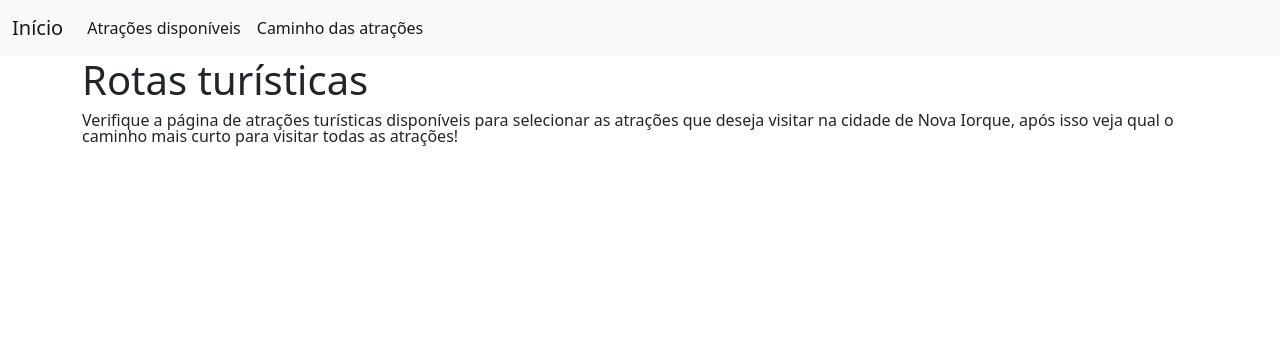
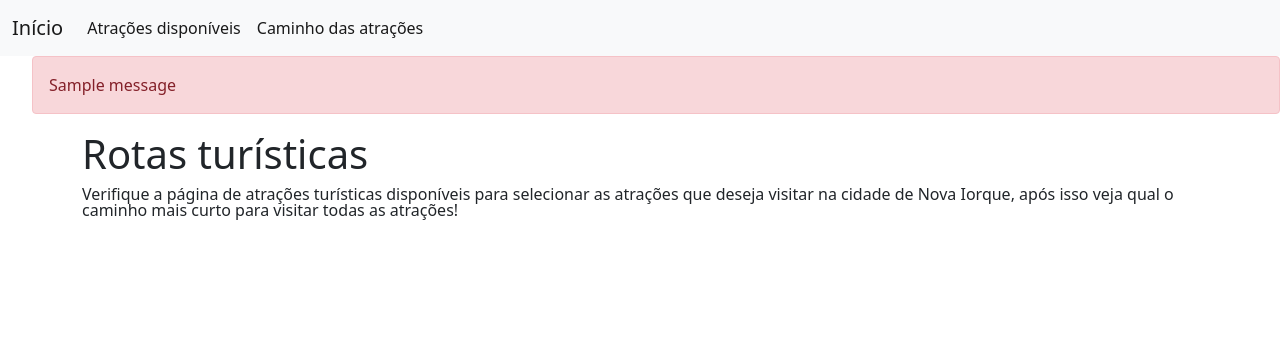
Before and after one commit to projeto-de-algoritmos/Grafos2_Tourism_Routes, a Django app: page / in a window 1280 px wide. Shown: the top 356 px of the page. Run offline with Django 3.2, Linux system fonts and the light colour scheme; tables that the repository leaves empty hold one stand-in row (values such as "Sample post"); one stand-in notice (Sample message) is shown.

Commit message:
Add error message handling in template

```diff
--- a/maps/templates/home.html
+++ b/maps/templates/home.html
@@ -18,6 +18,13 @@
   </head>
   <body>
     {% include "navbar.html" %}
+    <ul class="messages">
+        {% for message in messages %}
+          <div class="alert alert-danger" role="alert">
+            {{ message }}
+          </div>
+        {% endfor %}
+    </ul>
     <div class="container">
       <h1>Rotas turísticas</h1>
       <p class="lh-1">Verifique a página de atrações turísticas disponíveis para selecionar as atrações que deseja visitar na cidade de Nova Iorque, após isso veja qual o caminho mais curto para visitar todas as atrações!</p><p>
--- a/maps/views.py
+++ b/maps/views.py
@@ -12,12 +12,20 @@ from maps.graph_utils import build_graph, dijkstra
 
 def list_attractions(request):
     attractions = TouristAttraction.objects.all().order_by('-selected')
-
-    return render(
-        request,
-        'user_attractions.html',
-        {'attractions': attractions}
-    )
+    if attractions:
+        return render(
+            request,
+            'user_attractions.html',
+            {'attractions': attractions}
+        )
+    else:
+        messages.add_message(
+            request,
+            messages.ERROR,
+            'É necessário existir atrações na base de dados para poder selecioná-las. '
+            'Verifique se já foi feita a importação do arquivo de atrações turísticas para a base de dados.'
+        )
+        return redirect('/')
 
 def remove_attraction(request, pk):
     attraction = TouristAttraction.objects.get(pk=pk)
@@ -42,7 +50,7 @@ def map_view(request):
     attractions = TouristAttraction.objects.filter(selected=True)
     coords = []
     names = []
-    if attractions:
+    if attractions and attractions.count() > 1:
         for attraction in attractions:
             coords.append(
                 [float(attraction.latitude), float(attraction.longitude), attraction.name]
@@ -80,6 +88,17 @@ def map_view(request):
             'map.html',
             {'attractions': ordered_paths, 'fastest_path_string': mark_safe(fastest_path_string),  'median_lat': median_lat, 'median_lng': median_lng, 'api_key': mapbox_api_key}
         )
+    elif attractions.count() == 1:
+        messages.add_message(
+            request,
+            messages.ERROR,
+            'É necessário selecionar mais de uma atração para traçar o menor caminho entre elas.'
+        )
+        return redirect('/')
     else:
-        messages.add_message(request, messages.ERROR, 'Selecione ao menos uma atração para exibí-la no mapa.')
+        messages.add_message(
+            request,
+            messages.ERROR,
+            'Selecione ao menos uma atração para verificar o menor caminho para visitar todas as atrações. '
+        )
         return redirect('/')
```
